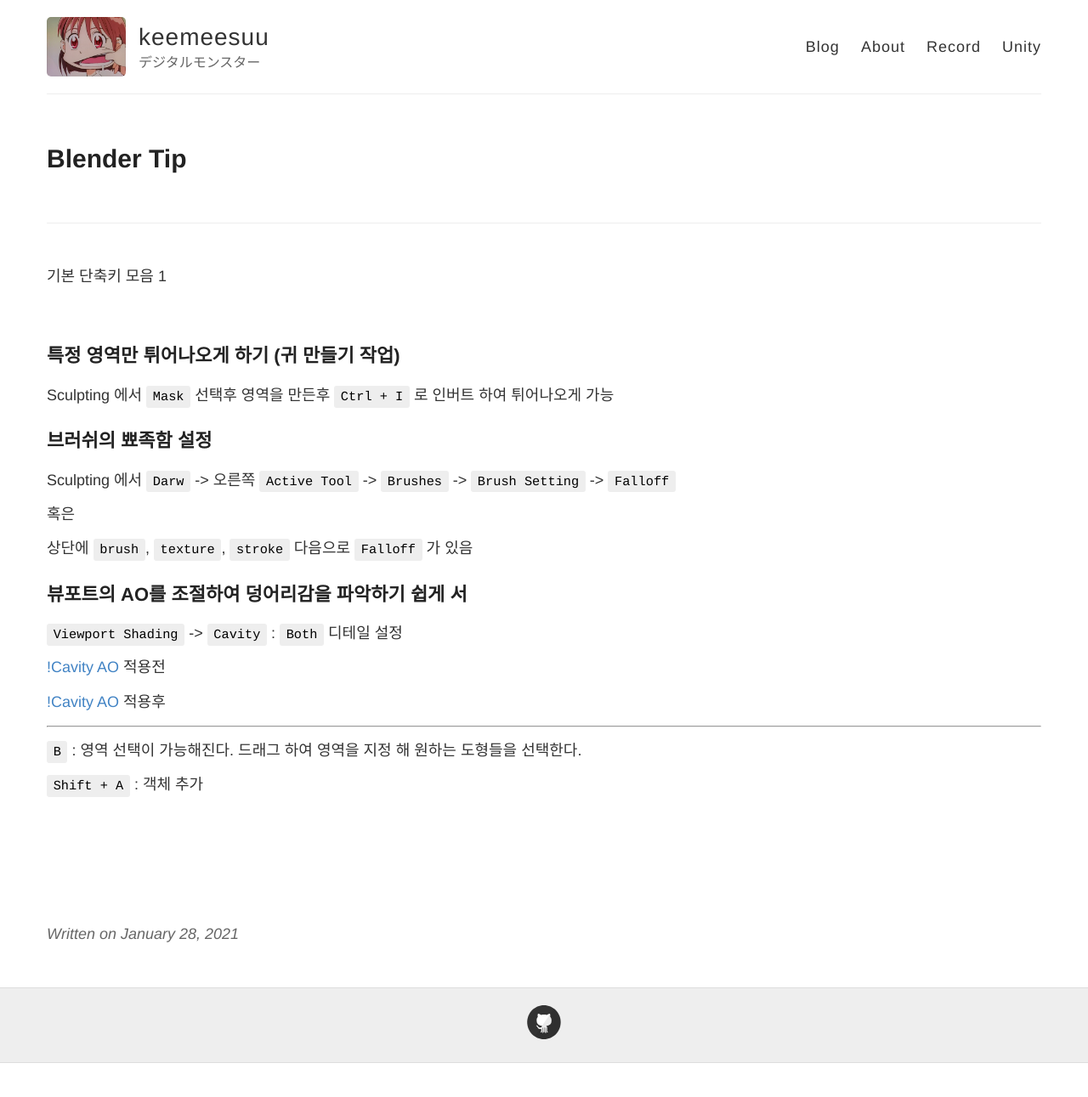
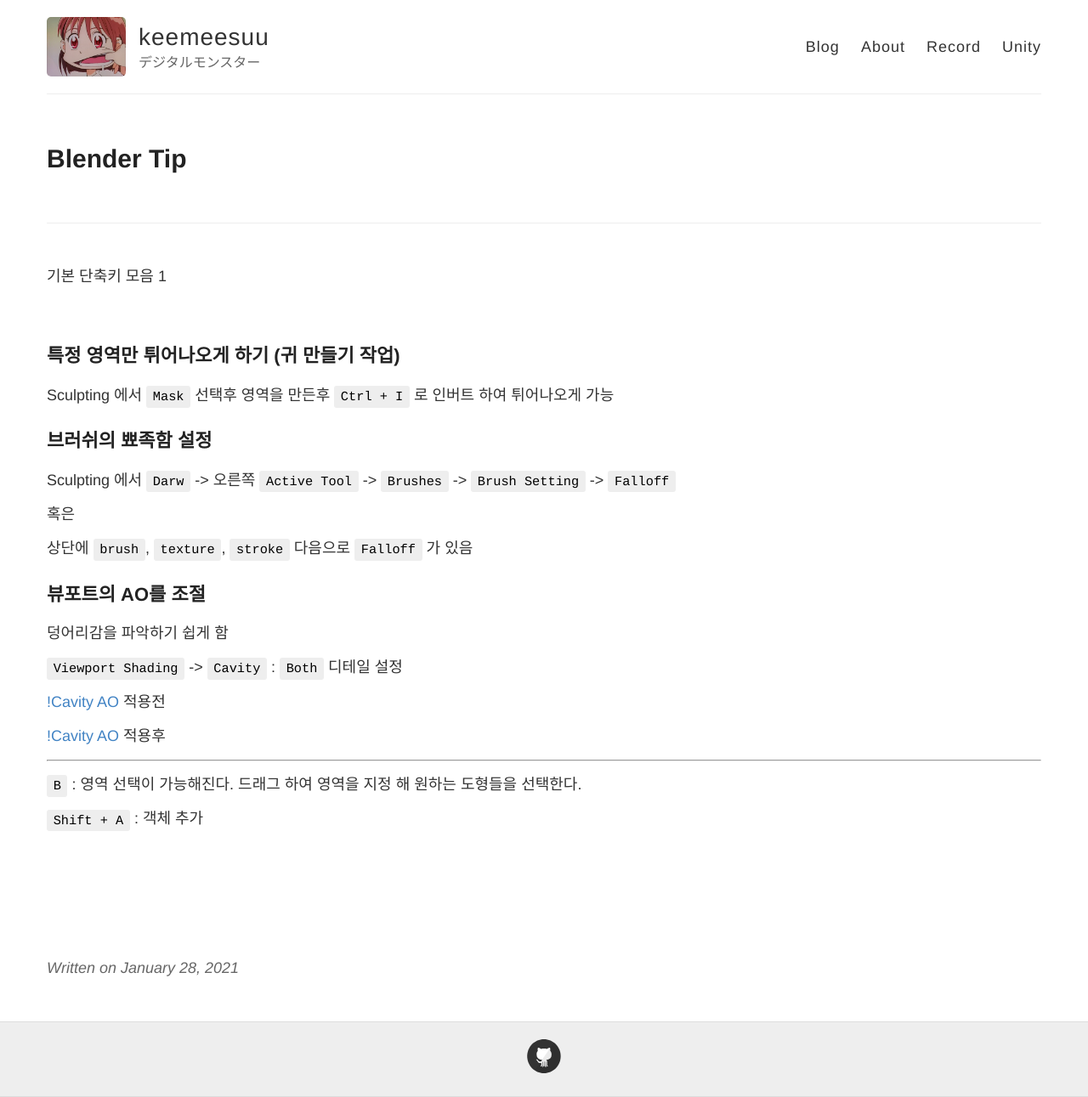
Before and after one commit to keemeesuu/keemeesuu.github.io, a Jekyll site: the page built from _posts/blender/2021-01-28-Tip.md, in a window 1280 px wide. Shown: the whole page at 85% size. Built offline with Jekyll 4.4.1, drawn with Linux system fonts in a browser that asks for light colours; before the commit the page ends 1251 px from its top, so only the background shows below that.

Commit message:
Update 2021-01-28-Tip.md

```diff
--- a/_posts/blender/2021-01-28-Tip.md
+++ b/_posts/blender/2021-01-28-Tip.md
@@ -27,7 +27,9 @@
 상단에 `brush`, `texture`, `stroke` 다음으로 `Falloff` 가 있음
 
 
-### 뷰포트의 AO를 조절하여 덩어리감을 파악하기 쉽게 서
+### 뷰포트의 AO를 조절
+
+덩어리감을 파악하기 쉽게 함
 
 `Viewport Shading` -> `Cavity` : `Both` 디테일 설정
 
```
